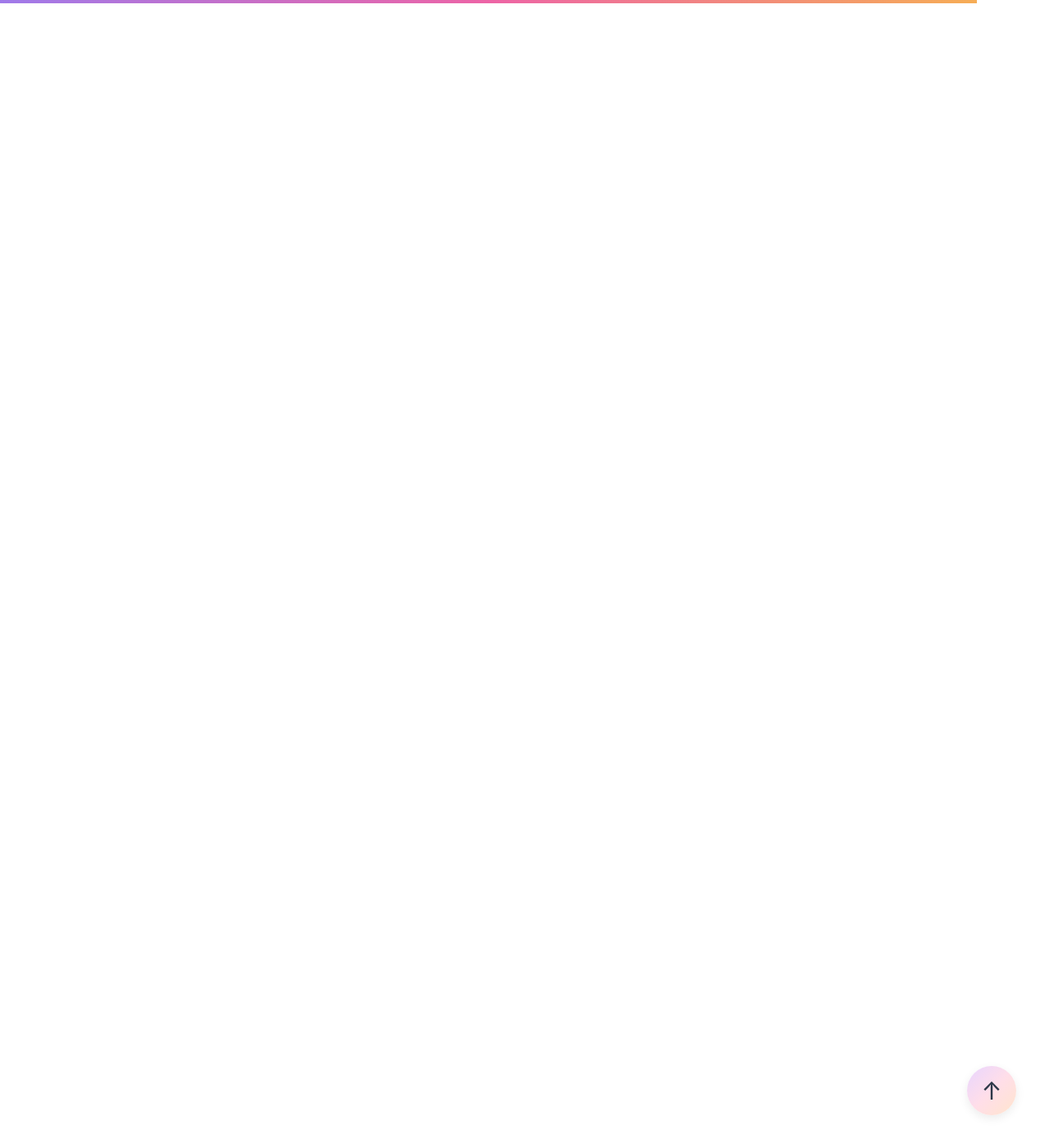
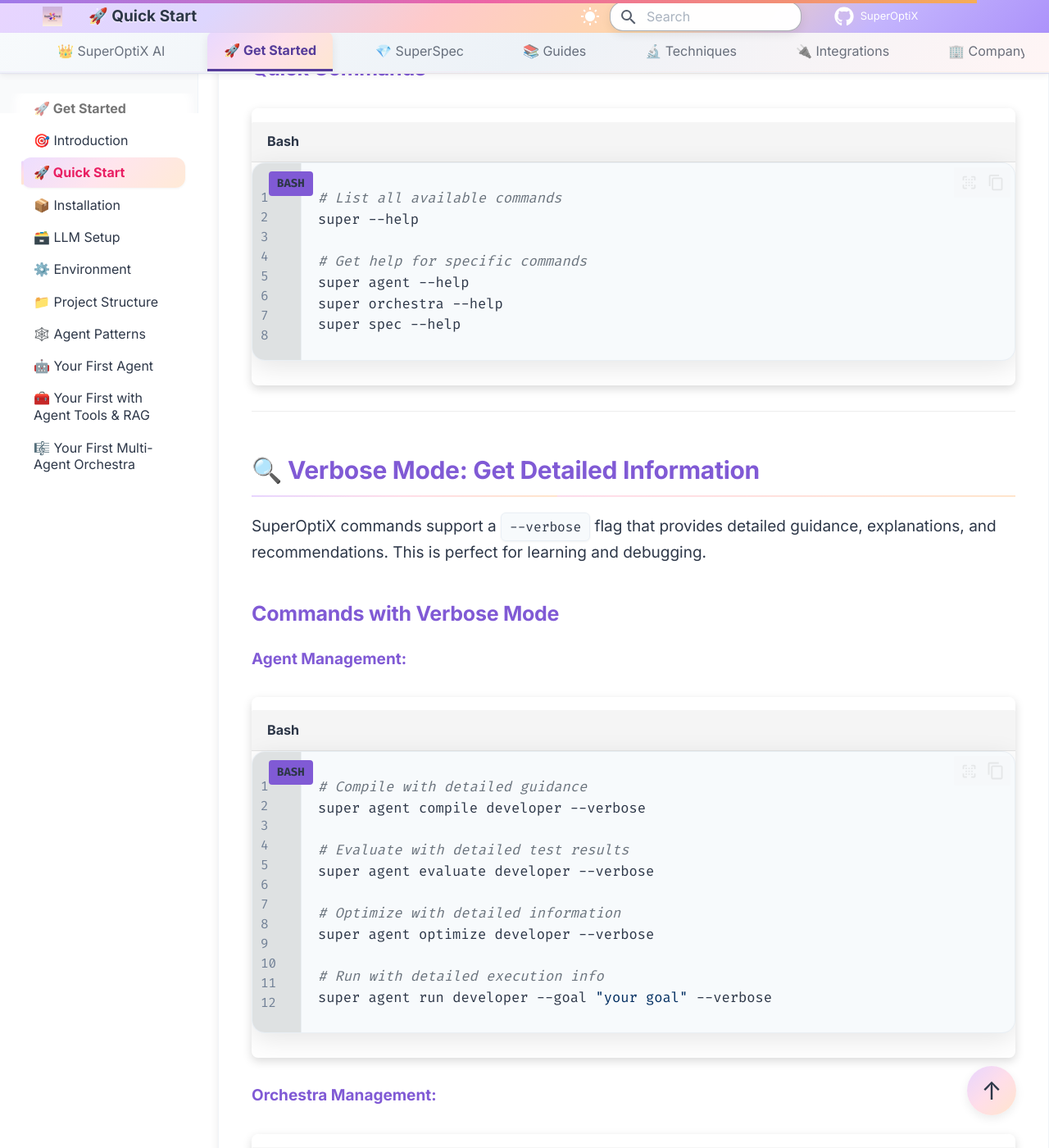
Before and after one commit to SuperagenticAI/superoptix-ai, an MkDocs documentation site: the page built from docs/quick-start.md, in a window 1280 px wide and 1400 px high, scrolled down 22178 px. Shown: the whole window at 82% size. Built offline with MkDocs 1.6.1 and Material for MkDocs 9.7.7, drawn with Linux system fonts in a browser that asks for light colours; comment, search, counter and statistics services are not loaded; some of the changed text lies outside the part shown.

Commit message:
Update docs

````diff
--- a/docs/quick-start.md
+++ b/docs/quick-start.md
@@ -83,6 +83,12 @@
 ls -la
 ```
 
+**💡 Pro Tip:** Add `--verbose` to see detailed project setup information:
+
+```bash
+super init swe --verbose
+```
+
 You should see a `.super` file in the root. **All further commands should be run from this directory.**
 
 ---
@@ -91,6 +97,12 @@
 
 ```bash
 super agent pull developer
+```
+
+**💡 Pro Tip:** Add `--verbose` to see detailed agent information and guidance:
+
+```bash
+super agent pull developer --verbose
 ```
 
 <details><summary>Output</summary>
@@ -257,6 +269,12 @@
 super agent compile developer
 ```
 
+**💡 Pro Tip:** Add `--verbose` to see detailed guidance and feature explanations:
+
+```bash
+super agent compile developer --verbose
+```
+
 <details><summary>Output</summary>
 
 ```
@@ -345,6 +363,12 @@
 
 ```bash
 super agent evaluate developer
+```
+
+**💡 Pro Tip:** Add `--verbose` to see detailed test results and guidance:
+
+```bash
+super agent evaluate developer --verbose
 ```
 
 <details><summary>Output</summary>
@@ -522,6 +546,12 @@
 super agent optimize developer
 ```
 
+**💡 Pro Tip:** Add `--verbose` to see detailed guidance and optimization information:
+
+```bash
+super agent optimize developer --verbose
+```
+
 <details><summary>Output</summary>
 
 ```
@@ -641,6 +671,12 @@
 
 ```bash
 super agent run developer --goal "Build a snake game in Python"
+```
+
+**💡 Pro Tip:** Add `--verbose` to see detailed execution information and guidance:
+
+```bash
+super agent run developer --goal "Build a snake game in Python" --verbose
 ```
 
 <details><summary>Output</summary>
@@ -869,6 +905,12 @@
 super orchestra create sdlc
 ```
 
+**💡 Pro Tip:** Add `--verbose` to see detailed orchestra configuration and guidance:
+
+```bash
+super orchestra create sdlc --verbose
+```
+
 <details><summary>Output</summary>
 
 ```
@@ -970,6 +1012,12 @@
 
 ```bash
 super orchestra run sdlc --goal "Build a simple login feature for a web application"
+```
+
+**💡 Pro Tip:** Add `--verbose` to see detailed execution information and guidance:
+
+```bash
+super orchestra run sdlc --goal "Build a simple login feature for a web application" --verbose
 ```
 
 <details><summary>Output</summary>
@@ -1196,6 +1244,54 @@
 
 ---
 
+## 🔍 Verbose Mode: Get Detailed Information
+
+SuperOptiX commands support a `--verbose` flag that provides detailed guidance, explanations, and recommendations. This is perfect for learning and debugging.
+
+### Commands with Verbose Mode
+
+**Agent Management:**
+```bash
+# Compile with detailed guidance
+super agent compile developer --verbose
+
+# Evaluate with detailed test results
+super agent evaluate developer --verbose
+
+# Optimize with detailed information
+super agent optimize developer --verbose
+
+# Run with detailed execution info
+super agent run developer --goal "your goal" --verbose
+```
+
+**Orchestra Management:**
+```bash
+# Create with detailed configuration
+super orchestra create my_orchestra --verbose
+
+# Run with detailed execution info
+super orchestra run my_orchestra --goal "your goal" --verbose
+```
+
+### What You Get in Verbose Mode
+
+- 📋 **Detailed explanations** of what each step does
+- 🎯 **AI recommendations** for improvement
+- 📊 **Comprehensive test results** and analysis
+- 🔧 **Configuration guidance** and best practices
+- 🚀 **Next steps** and workflow recommendations
+- 💡 **Troubleshooting tips** and common solutions
+
+### When to Use Verbose Mode
+
+- 🆕 **Learning SuperOptiX** - Understand what's happening under the hood
+- 🐛 **Debugging issues** - Get detailed error information and suggestions
+- 📈 **Optimizing performance** - See detailed metrics and recommendations
+- 🎯 **Production planning** - Get comprehensive guidance for deployment
+
+---
+
 <div style="text-align: center; margin: 2rem 0; padding: 2rem; background: var(--hero-gradient); border-radius: var(--border-radius); color: white;">
     <h2>🎉 Welcome to the SuperOptiX Community!</h2>
     <p>You've just taken your first steps into the future of AI agent development.</p>
--- a/mkdocs.yml
+++ b/mkdocs.yml
@@ -149,6 +149,8 @@
   social:
     - icon: fontawesome/brands/github
       link: https://github.com/SuperagenticAI/superoptix
+    - icon: fontawesome/brands/discord
+      link: https://discord.gg/superoptix
     - icon: fontawesome/brands/twitter
       link: https://twitter.com/superoptix
     - icon: fontawesome/brands/linkedin
````
Also changed, not shown: docs/reference/cli.md (+15 -0 lines).
